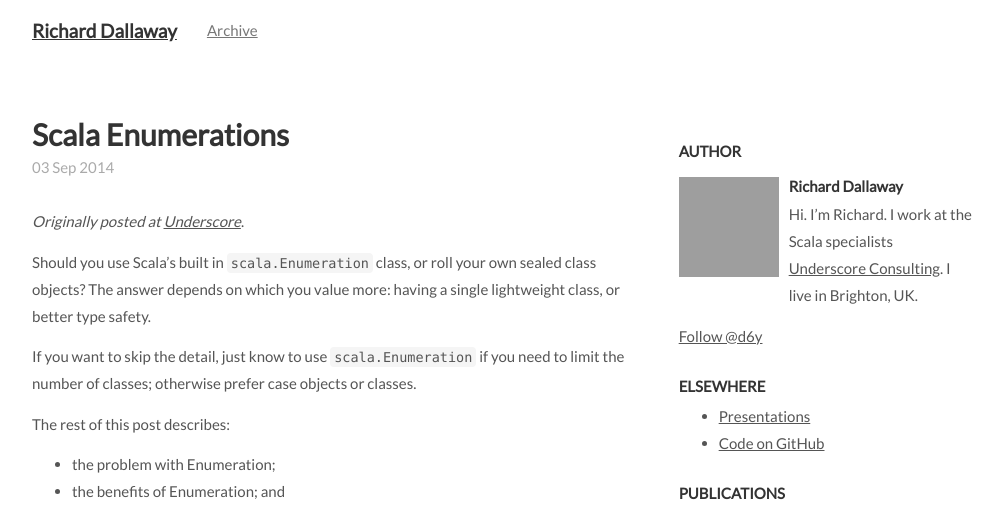
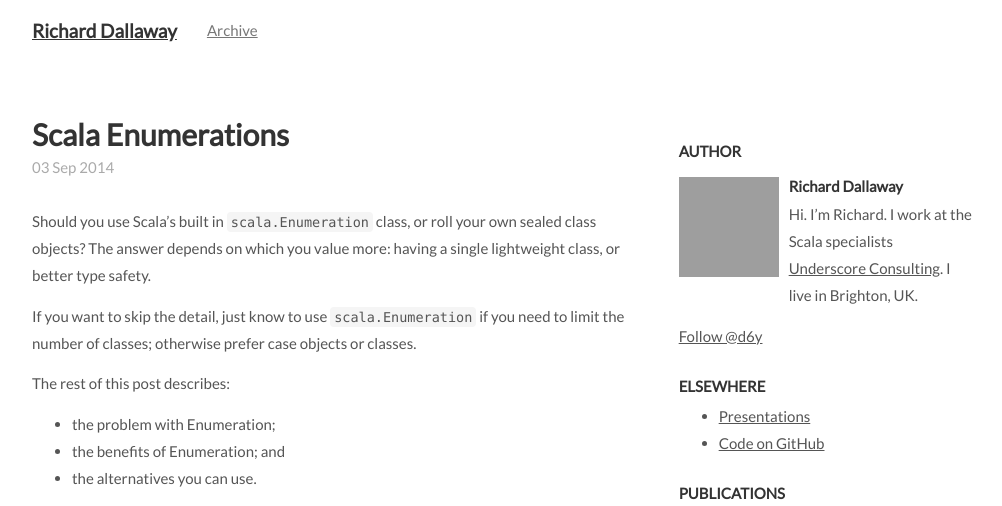
Before and after one commit to d6y/richard.dallaway.com, a Jekyll site: the page built from _posts/2014-09-03-enumerations.md, in a window 1280 px wide and 900 px high, cut to the strip 0-506 px from the top of the window. Shown: the whole strip, without its empty margins (138-1140 px from the left). Built offline with Jekyll 4.4.1, drawn with Linux system fonts in a browser that asks for light colours; nearby versions of some CDN libraries; comment, search, counter and statistics services are not loaded; some of the changed text lies outside the part shown; grey boxes are pictures that could not be loaded.

Commit message:
Move note on original post to end

```diff
--- a/_posts/2014-09-03-enumerations.md
+++ b/_posts/2014-09-03-enumerations.md
@@ -6,8 +6,6 @@ title: 'Scala Enumerations'
 author: Richard
 date: 2014/09/03
 ---
-
-_Originally posted at [Underscore](http://underscoreconsulting.com/blog/posts/2014/09/03/enumerations.html)_.
 
 Should you use Scala's built in `scala.Enumeration` class, or roll your own sealed class objects?  The answer depends on which you value more: having a single lightweight class, or better type safety.
 
```
Also changed, not shown: other parts of _posts/2014-09-03-enumerations.md (+2 -0 lines).
